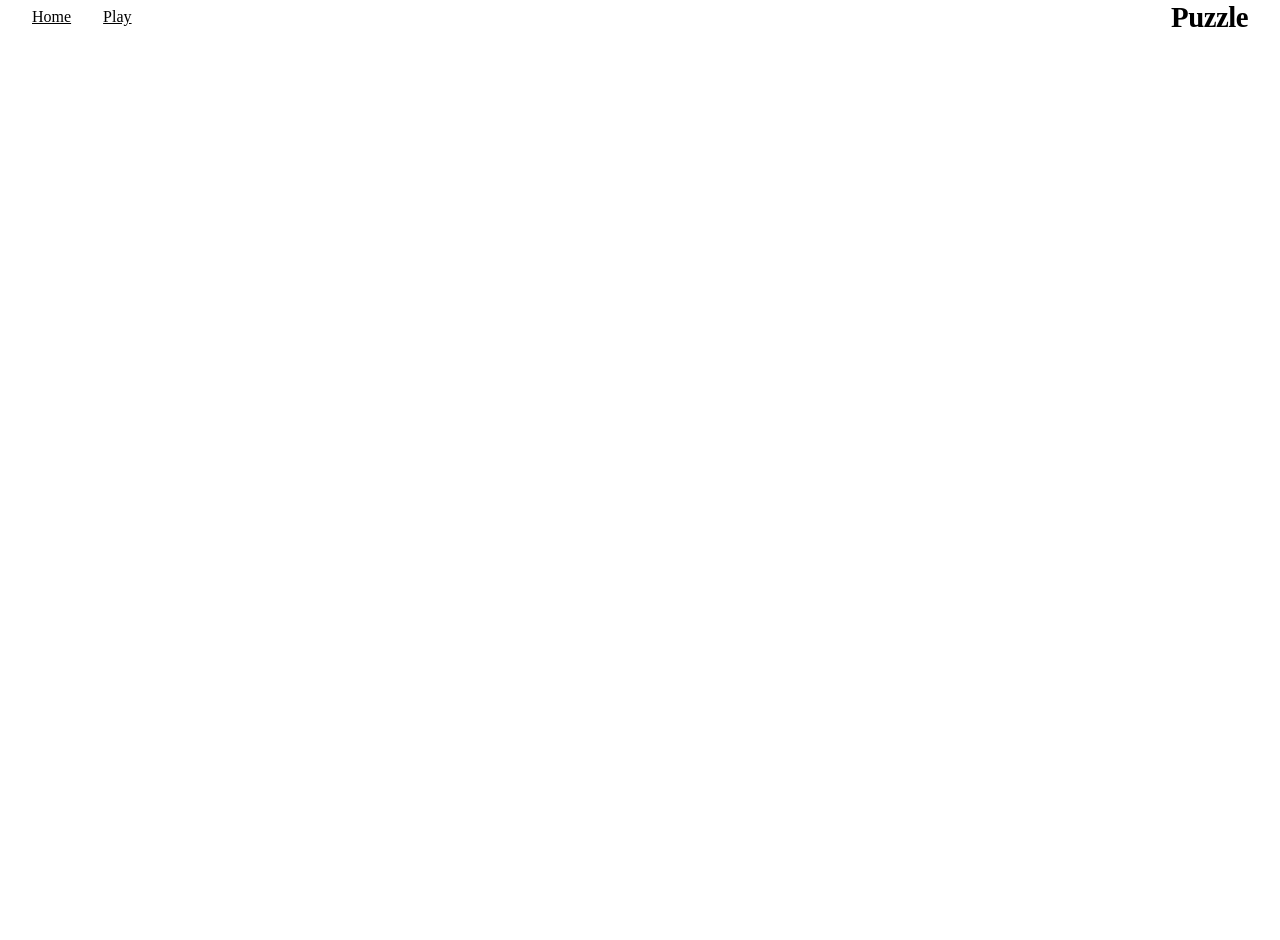
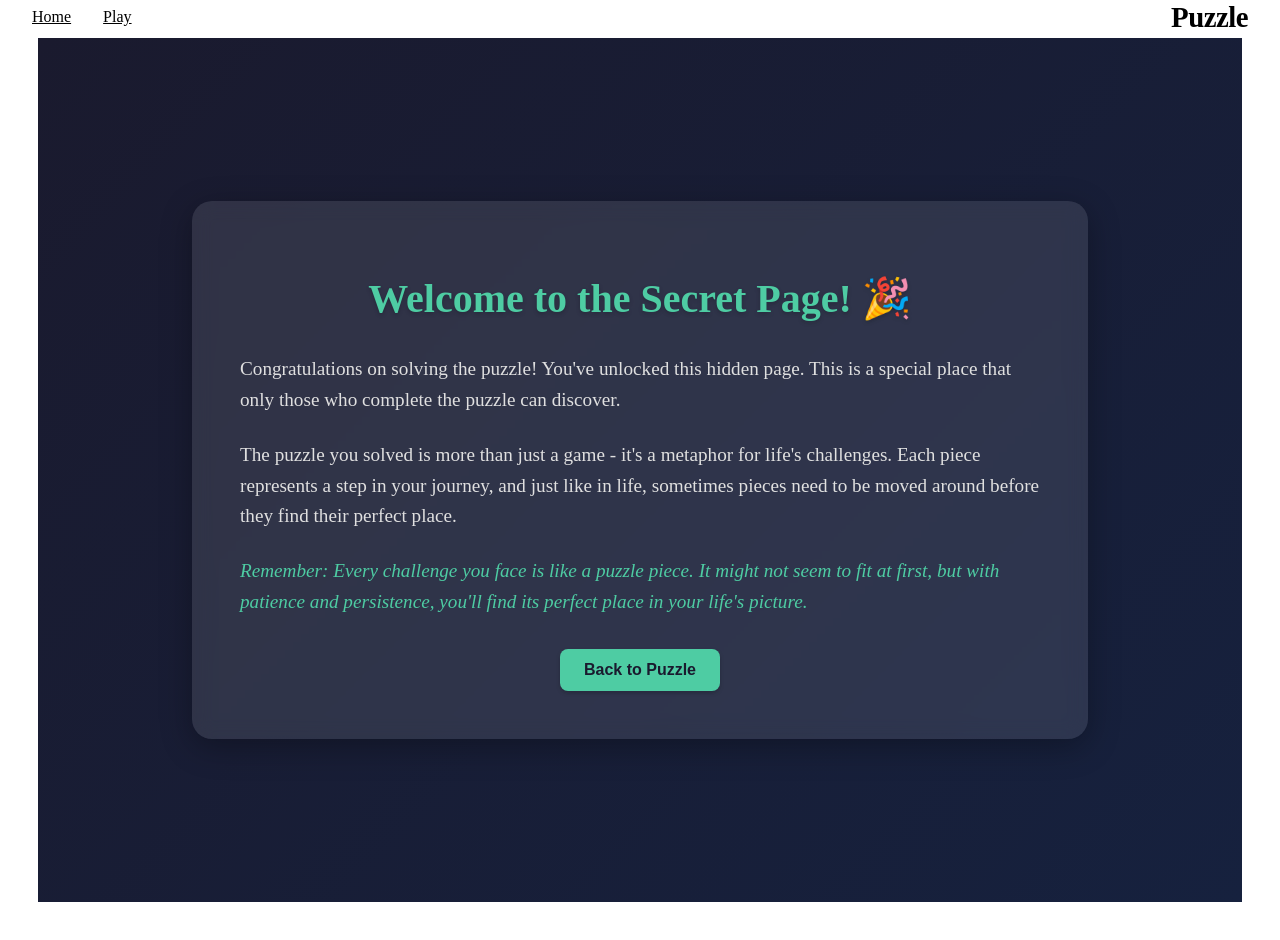
Before and after one commit to Hreeik/puzzle-app, a React (Vite) app: page /secret in a window 1280 px wide. Before the commit this address had no page. Shown: the top 940 px of the page. Before the commit the page ends 816 px from the top, so only its background shows below. Built offline with nearby package versions, Linux system fonts and the light colour scheme.

Commit message:
Add secret page with congratulatory message and motivational text

```diff
--- a/src/App.tsx
+++ b/src/App.tsx
@@ -2,6 +2,7 @@ import { BrowserRouter as Router, Routes, Route } from 'react-router-dom';
 import Header from './components/Header';
 import Home from './pages/Home';
 import Puzzle from './pages/Puzzle';
+import Secret from './components/Secret';
 import './App.css';
 
 const App = () => {
@@ -14,6 +15,7 @@ const App = () => {
                         <Routes>
                             <Route path="/" element={<Home />} />
                             <Route path="/puzzle" element={<Puzzle />} />
+                            <Route path="/secret" element={<Secret />} />
                         </Routes>
                     </div>
                 </main>
--- /dev/null
+++ b/src/components/Secret.css
@@ -0,0 +1,83 @@
+.secret-container {
+    min-height: 100vh;
+    display: flex;
+    justify-content: center;
+    align-items: center;
+    padding: 2rem;
+    background: linear-gradient(135deg, #1a1a2e 0%, #16213e 100%);
+    color: #fff;
+}
+
+.secret-content {
+    max-width: 800px;
+    background: rgba(255, 255, 255, 0.1);
+    backdrop-filter: blur(10px);
+    padding: 3rem;
+    border-radius: 20px;
+    box-shadow: 0 8px 32px rgba(0, 0, 0, 0.3);
+    animation: fadeIn 0.5s ease-out;
+}
+
+.secret-content h1 {
+    font-size: 2.5rem;
+    margin-bottom: 2rem;
+    text-align: center;
+    color: #4ecca3;
+    text-shadow: 0 2px 4px rgba(0, 0, 0, 0.2);
+}
+
+.secret-text {
+    margin-bottom: 2rem;
+}
+
+.secret-text p {
+    font-size: 1.2rem;
+    line-height: 1.6;
+    margin-bottom: 1.5rem;
+    color: #e0e0e0;
+}
+
+.secret-text p:last-child {
+    margin-bottom: 0;
+    font-style: italic;
+    color: #4ecca3;
+}
+
+.back-button {
+    background-color: #4ecca3;
+    color: #1a1a2e;
+    border: none;
+    padding: 12px 24px;
+    border-radius: 8px;
+    font-size: 16px;
+    font-weight: 600;
+    cursor: pointer;
+    transition: all 0.2s ease;
+    display: block;
+    margin: 0 auto;
+    min-width: 150px;
+    box-shadow: 0 2px 4px rgba(0, 0, 0, 0.2);
+}
+
+.back-button:hover {
+    background-color: #45b392;
+    transform: translateY(-1px);
+    box-shadow: 0 4px 8px rgba(0, 0, 0, 0.3);
+}
+
+.back-button:active {
+    background-color: #3d9f82;
+    transform: translateY(0);
+    box-shadow: 0 2px 4px rgba(0, 0, 0, 0.2);
+}
+
+@keyframes fadeIn {
+    from {
+        opacity: 0;
+        transform: translateY(20px);
+    }
+    to {
+        opacity: 1;
+        transform: translateY(0);
+    }
+}
--- /dev/null
+++ b/src/components/Secret.tsx
@@ -0,0 +1,38 @@
+import { FC } from 'react';
+import { useNavigate } from 'react-router-dom';
+import './Secret.css';
+
+const Secret: FC = () => {
+    const navigate = useNavigate();
+
+    return (
+        <div className="secret-container">
+            <div className="secret-content">
+                <h1>Welcome to the Secret Page! 🎉</h1>
+                <div className="secret-text">
+                    <p>
+                        Congratulations on solving the puzzle! You've unlocked this hidden page.
+                        This is a special place that only those who complete the puzzle can discover.
+                    </p>
+                    <p>
+                        The puzzle you solved is more than just a game - it's a metaphor for life's challenges.
+                        Each piece represents a step in your journey, and just like in life, sometimes pieces
+                        need to be moved around before they find their perfect place.
+                    </p>
+                    <p>
+                        Remember: Every challenge you face is like a puzzle piece. It might not seem to fit at first,
+                        but with patience and persistence, you'll find its perfect place in your life's picture.
+                    </p>
+                </div>
+                <button
+                    className="back-button"
+                    onClick={() => navigate('/puzzle')}
+                >
+                    Back to Puzzle
+                </button>
+            </div>
+        </div>
+    );
+};
+
+export default Secret;
```
